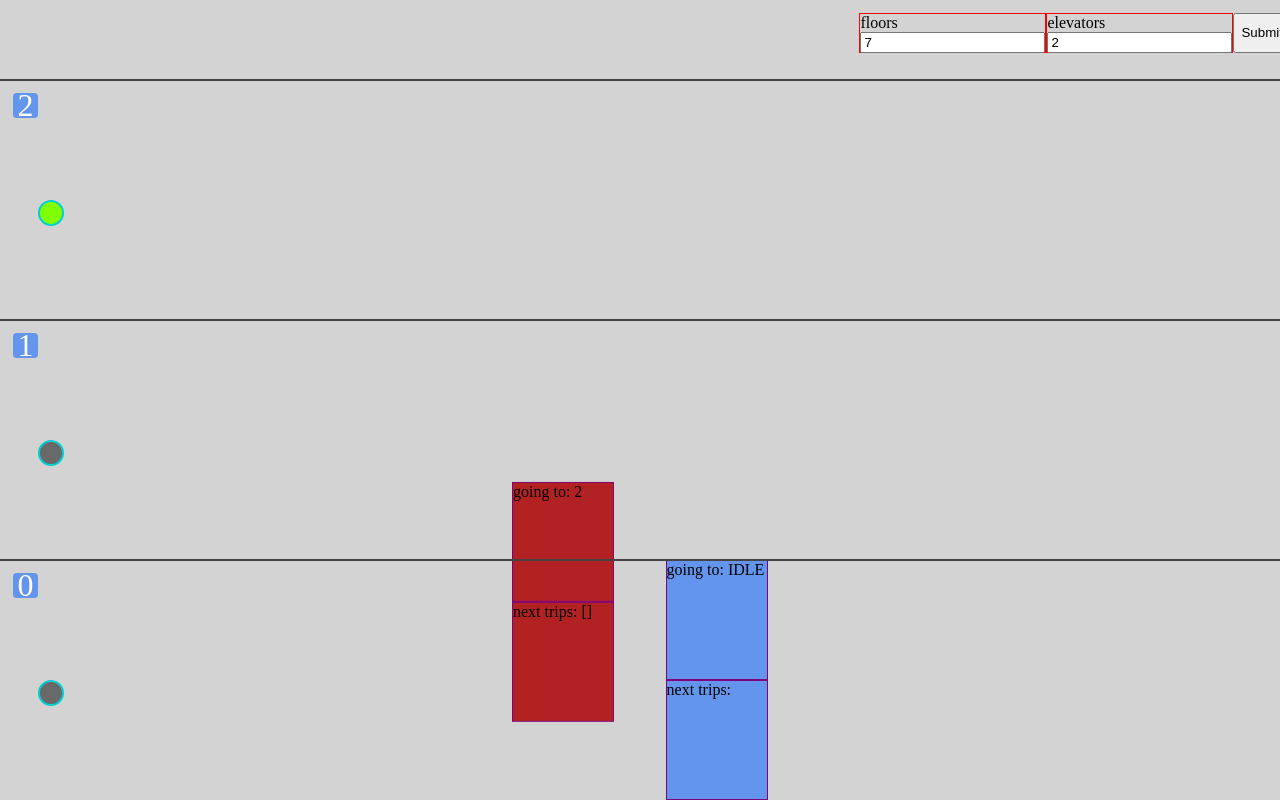
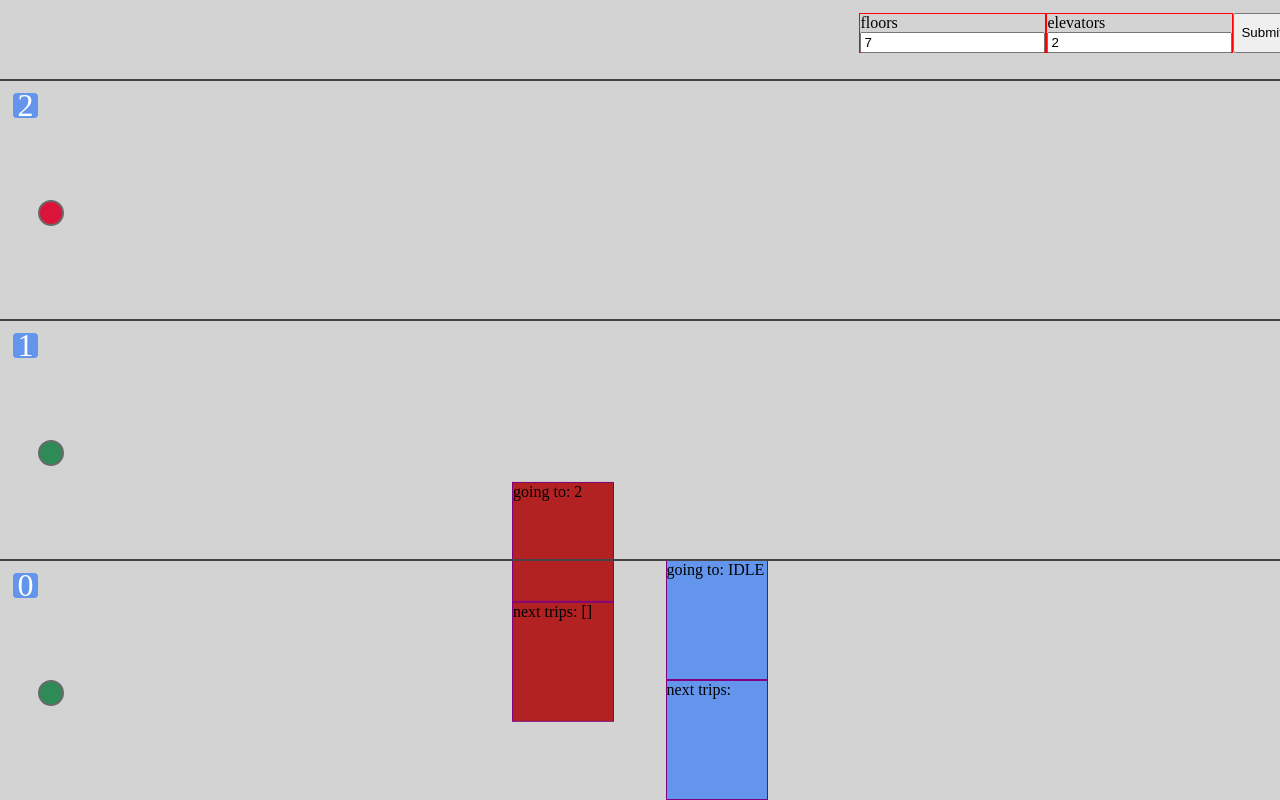
Before and after one commit to snstrauss/vanilla-elevators, a website built with Parcel: page index.html in a window 1280 px wide. Both pictures are taken after a click on the button 51 px from the left and 212 px from the top of the page. Built offline with nearby package versions, Linux system fonts and the light colour scheme.

Commit message:
button should be green when idle, and red when waiting

```diff
--- a/src/styles/floor.scss
+++ b/src/styles/floor.scss
@@ -31,7 +31,7 @@
   }
 
   .call-button {
-    border: 2px solid darkturquoise;
+    border: 2px solid dimgrey;
 
     --size: 2vw;
     width: var(--size);
@@ -43,9 +43,9 @@
     left: 3%;
 
     transition: background-color 0.25s linear;
-    background-color: dimgrey;
+    background-color: seagreen;
     &.waiting {
-      background-color: chartreuse;
+      background-color: crimson;
     }
   }
 }
```
